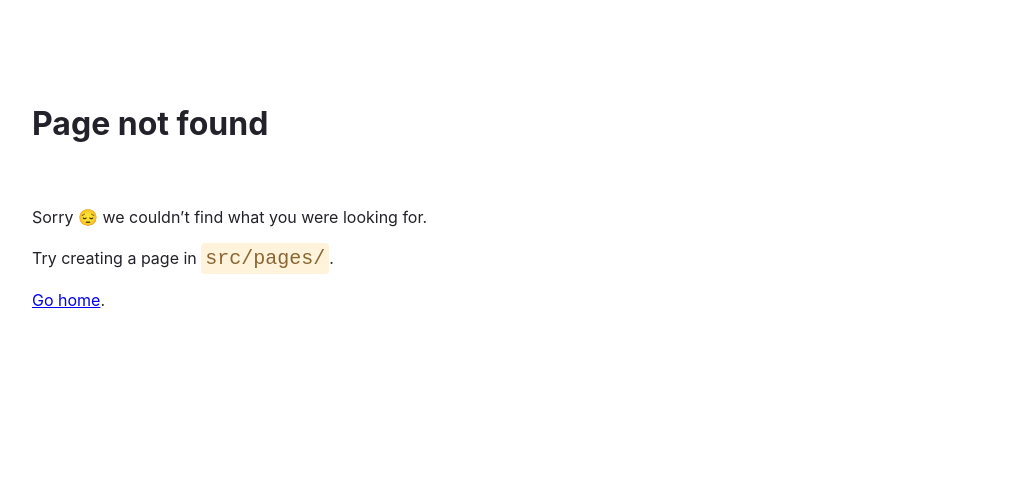
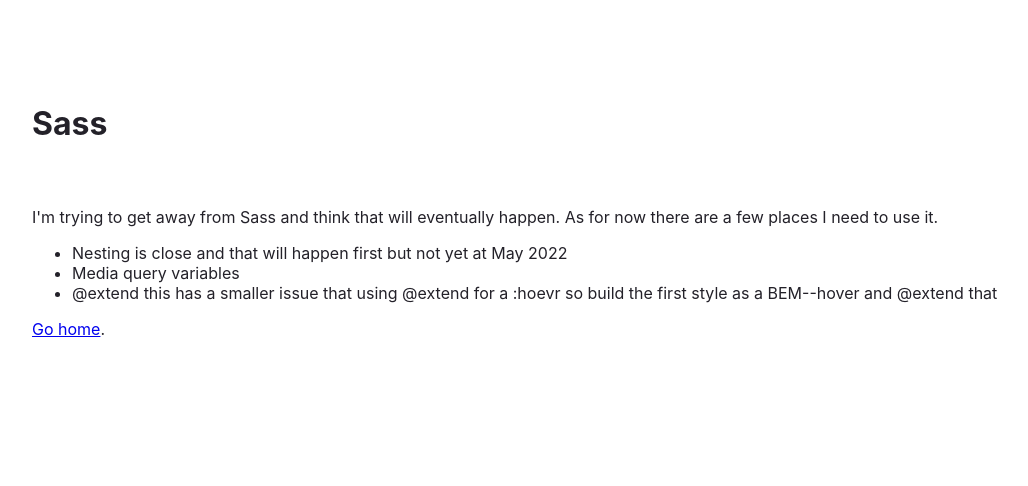
Before and after one commit to rileybathurst/styleguide-tahoewebshop, a Gatsby site: page /sass in a window 1280 px wide. Before the commit this address had no page. Shown: the whole page, without its empty margins (72-1100 px from the left). Built offline with nearby package versions, Linux system fonts and the light colour scheme; Gatsby itself is replaced by a stand-in of ours.

Commit message:
sass page

```diff
--- a/src/pages/index.js
+++ b/src/pages/index.js
@@ -152,7 +152,7 @@
         <li style={docLinkStyle}>
           <h3>CSS Variables</h3>
           <code style={codeStyles}>
-            Use variable instead of SASS if possible,<br />
+            Use variable instead of <Link to="/sass">SASS</Link> if possible,<br />
             Media Queries have to be sass
           </code>
         </li>
@@ -188,6 +188,7 @@
           <h3>Color</h3>
           <h4><a href="https://twitter.com/Mantia/status/570687359328645120?s=20&t=SDi-mrZULTZkWiXZELXXsA">"This isn't a Louie Mantia color."
             (That means it isn't 5° increment for Hue or ⅛ of 100% increment for Saturation and Brightness.)</a></h4>
+          <br /> this is just a base I find it needs tweaks for things such as contrasts and very light and dark mark this with // custom on better comments
         </li>
 
         <li style={docLinkStyle}>
--- /dev/null
+++ b/src/pages/sass.js
@@ -0,0 +1,50 @@
+import * as React from "react"
+import { Link } from "gatsby"
+
+// styles
+const pageStyles = {
+  color: "#232129",
+  padding: "96px",
+  fontFamily: "-apple-system, Roboto, sans-serif, serif",
+}
+const headingStyles = {
+  marginTop: 0,
+  marginBottom: 64,
+  maxWidth: 320,
+}
+
+const paragraphStyles = {
+  marginBottom: 48,
+}
+const codeStyles = {
+  color: "#8A6534",
+  padding: 4,
+  backgroundColor: "#FFF4DB",
+  fontSize: "1.25rem",
+  borderRadius: 4,
+}
+
+// markup
+const SassPage = () => {
+  return (
+    <main style={pageStyles}>
+      <title>Sass</title>
+      <h1 style={headingStyles}>Sass</h1>
+      <p style={paragraphStyles}>
+        I'm trying to get away from Sass and think that will eventually happen.
+        As for now there are a few places I need to use it.
+
+        <ul>
+          <li key='nesting'>Nesting is close and that will happen first but not yet at May 2022</li>
+          <li key='media-queries'>Media query variables</li>
+          <li key='extend'>@extend this has a smaller issue that using @extend for a :hoevr so build the first style as a BEM--hover and @extend that</li>
+        </ul>
+
+
+        <Link to="/">Go home</Link>.
+      </p>
+    </main>
+  )
+}
+
+export default SassPage
```
Also changed, not shown: 1 other file.
